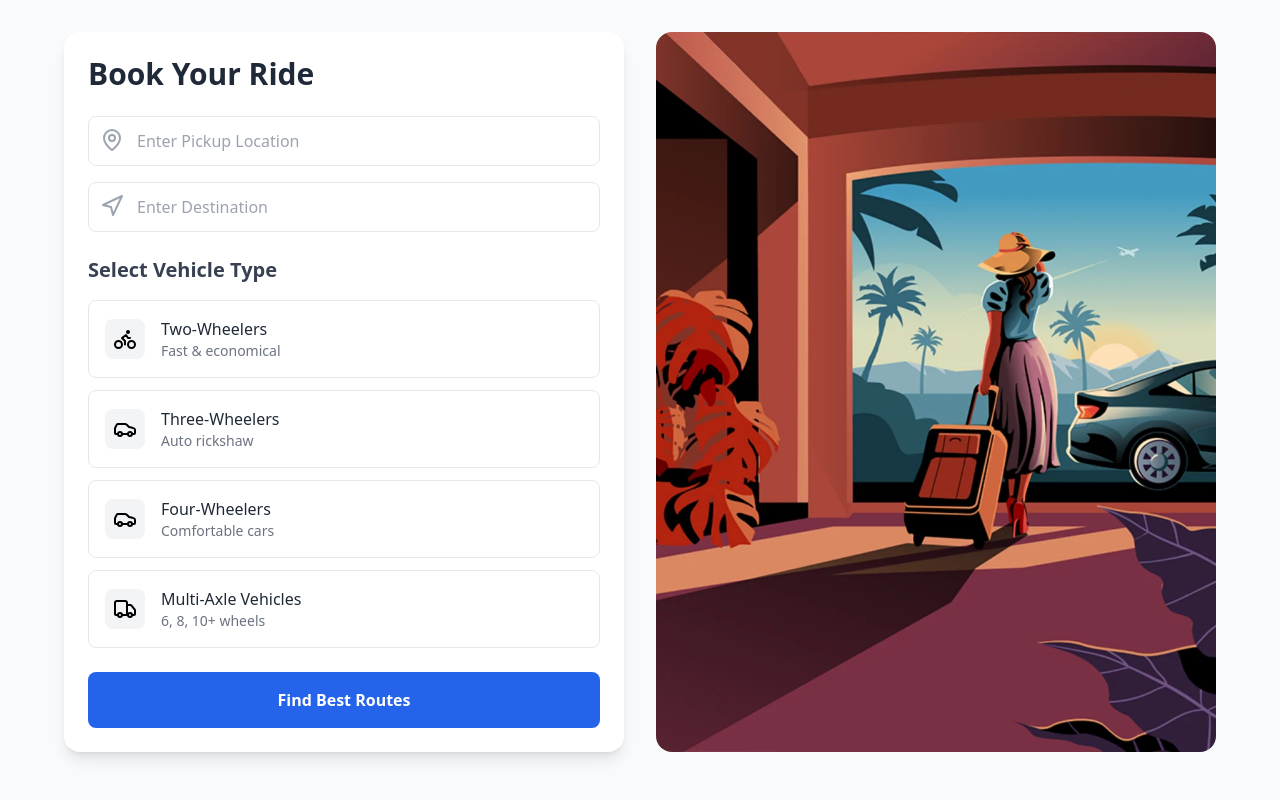
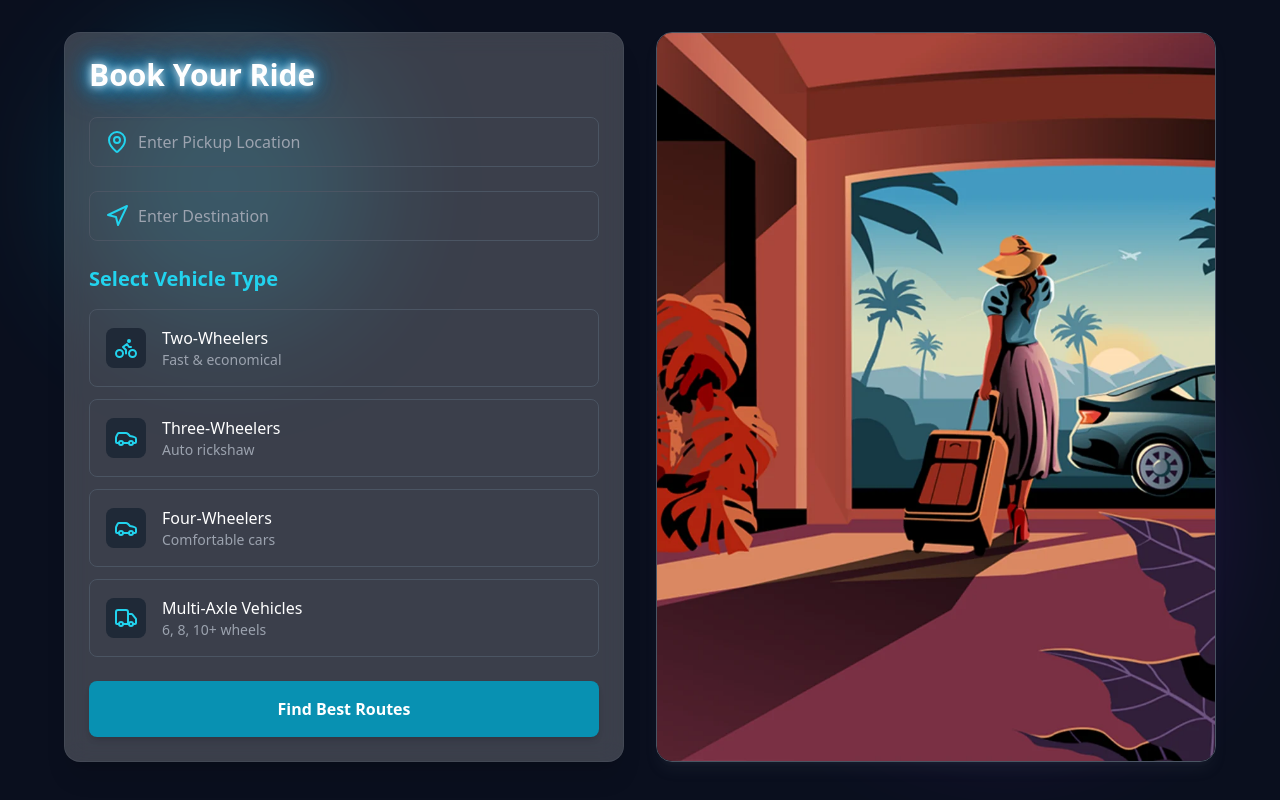
Before and after one commit to PritBlitz/Optimizing_Urban_Mobility, a Next.js app: page /booking in a window 1280 px wide. Built offline with nearby package versions, Linux system fonts and the light colour scheme; a web font is replaced by a local one.

Commit message:
Added UI

```diff
--- a/components/main/BookingPage.tsx
+++ b/components/main/BookingPage.tsx
@@ -1,67 +1,72 @@
 "use client";
 
-import React, { useState } from 'react';
-import { MapPin, Navigation, Bike, Car, Truck, Bus } from 'lucide-react';
-import Link from 'next/link';
+import React, { useState } from "react";
+import { MapPin, Navigation, Bike, Car, Truck } from "lucide-react";
+import Link from "next/link";
 
 const BookingPage = () => {
-  const [selectedVehicle, setSelectedVehicle] = useState('');
+  const [selectedVehicle, setSelectedVehicle] = useState("");
 
   const vehicles = [
-    { id: 'two-wheeler', name: 'Two-Wheelers', icon: <Bike className="w-6 h-6" />, description: 'Fast & economical' },
-    { id: 'three-wheeler', name: 'Three-Wheelers', icon: <Car className="w-6 h-6" />, description: 'Auto rickshaw' },
-    { id: 'four-wheeler', name: 'Four-Wheelers', icon: <Car className="w-6 h-6" />, description: 'Comfortable cars' },
-    { id: 'multi-axle', name: 'Multi-Axle Vehicles', icon: <Truck className="w-6 h-6" />, description: '6, 8, 10+ wheels' },
+    { id: "two-wheeler", name: "Two-Wheelers", icon: <Bike className="w-6 h-6 text-cyan-400" />, description: "Fast & economical" },
+    { id: "three-wheeler", name: "Three-Wheelers", icon: <Car className="w-6 h-6 text-cyan-400" />, description: "Auto rickshaw" },
+    { id: "four-wheeler", name: "Four-Wheelers", icon: <Car className="w-6 h-6 text-cyan-400" />, description: "Comfortable cars" },
+    { id: "multi-axle", name: "Multi-Axle Vehicles", icon: <Truck className="w-6 h-6 text-cyan-400" />, description: "6, 8, 10+ wheels" },
   ];
 
   return (
-    <div className="min-h-screen bg-gray-50 p-8">
-      <div className="max-w-6xl mx-auto grid grid-cols-1 md:grid-cols-2 gap-8">
+    <div className="min-h-screen bg-[#0a0f1e] p-8 relative overflow-hidden">
+      {/* Floating Glow Effect */}
+      <div className="absolute inset-0 pointer-events-none">
+        <div className="absolute w-72 h-72 bg-cyan-500 opacity-20 blur-3xl top-10 left-20 rounded-full"></div>
+        <div className="absolute w-96 h-96 bg-purple-600 opacity-20 blur-3xl bottom-20 right-20 rounded-full"></div>
+      </div>
+
+      <div className="max-w-6xl mx-auto grid grid-cols-1 md:grid-cols-2 gap-8 relative z-10">
         {/* Left Section */}
-        <div className="bg-white rounded-2xl shadow-lg p-6 space-y-6">
-          <h1 className="text-3xl font-bold text-gray-800">Book Your Ride</h1>
+        <div className="bg-opacity-20 bg-white backdrop-blur-md rounded-2xl shadow-xl p-6 space-y-6 border border-gray-500/20">
+          <h1 className="text-3xl font-bold text-white neon-glow">Book Your Ride</h1>
 
           {/* Location Inputs */}
-          <div className="space-y-4">
-            <div className="relative">
-              <MapPin className="absolute left-3 top-3 text-gray-400" />
+          <div className="space-y-6">
+  <div className="relative group">
+    <MapPin className="absolute left-4 top-1/2 -translate-y-1/2 text-cyan-400 transition-all duration-300 group-focus-within:scale-110" />
     <input
       type="text"
       placeholder="Enter Pickup Location"
-                className="w-full pl-12 pr-4 py-3 border border-gray-200 rounded-lg focus:ring-2 focus:ring-blue-500 focus:border-transparent"
+      className="w-full pl-12 pr-4 py-3 bg-transparent border border-gray-600 rounded-lg text-white transition-all duration-300 ease-in-out focus:ring-2 focus:ring-cyan-500 focus:border-cyan-400 focus:shadow-lg focus:shadow-cyan-500/30 group-hover:border-cyan-300 group-hover:shadow-md group-hover:shadow-cyan-500/20"
     />
   </div>
 
-            <div className="relative">
-              <Navigation className="absolute left-3 top-3 text-gray-400" />
+  <div className="relative group">
+    <Navigation className="absolute left-4 top-1/2 -translate-y-1/2 text-cyan-400 transition-all duration-300 group-focus-within:scale-110" />
     <input
       type="text"
       placeholder="Enter Destination"
-                className="w-full pl-12 pr-4 py-3 border border-gray-200 rounded-lg focus:ring-2 focus:ring-blue-500 focus:border-transparent"
+      className="w-full pl-12 pr-4 py-3 bg-transparent border border-gray-600 rounded-lg text-white transition-all duration-300 ease-in-out focus:ring-2 focus:ring-cyan-500 focus:border-cyan-400 focus:shadow-lg focus:shadow-cyan-500/30 group-hover:border-cyan-300 group-hover:shadow-md group-hover:shadow-cyan-500/20"
     />
   </div>
 </div>
 
+
           {/* Vehicle Selection */}
           <div className="space-y-4">
-            <h2 className="text-xl font-semibold text-gray-700">Select Vehicle Type</h2>
+            <h2 className="text-xl font-semibold text-cyan-400">Select Vehicle Type</h2>
             <div className="grid grid-cols-1 gap-3">
               {vehicles.map((vehicle) => (
                 <button
                   key={vehicle.id}
                   onClick={() => setSelectedVehicle(vehicle.id)}
-                  className={`flex items-center p-4 border rounded-lg transition-all ${
+                  className={`flex items-center p-4 border border-gray-600 rounded-lg transition-all ${
                     selectedVehicle === vehicle.id
-                      ? 'border-blue-500 bg-blue-50'
-                      : 'border-gray-200 hover:border-blue-200 hover:bg-gray-50'
+                      ? "border-cyan-500 bg-cyan-900/20 shadow-lg shadow-cyan-500/20"
+                      : "hover:border-cyan-400 hover:bg-cyan-900/10"
                   }`}
                 >
-                  <div className="bg-gray-100 p-2 rounded-lg">
-                    {vehicle.icon}
-                  </div>
+                  <div className="bg-gray-800 p-2 rounded-lg">{vehicle.icon}</div>
                   <div className="ml-4 text-left">
-                    <div className="font-medium text-gray-800">{vehicle.name}</div>
-                    <div className="text-sm text-gray-500">{vehicle.description}</div>
+                    <div className="font-medium text-white">{vehicle.name}</div>
+                    <div className="text-sm text-gray-400">{vehicle.description}</div>
                   </div>
                 </button>
               ))}
@@ -69,21 +74,18 @@ const BookingPage = () => {
           </div>
 
           {/* Book Now Button */}
-
-          <Link href="/pre" className="w-full bg-blue-600 text-white py-4 rounded-lg font-semibold hover:bg-blue-700 transition-colors block text-center">
+          <Link
+            href="/pre"
+            className="w-full bg-cyan-600 text-white py-4 rounded-lg font-semibold hover:bg-cyan-500 transition-all block text-center shadow-md hover:shadow-cyan-400/50"
+          >
             Find Best Routes
           </Link>
-
         </div>
 
         {/* Right Section - Image */}
         <div className="hidden md:block">
-          <div className="h-full w-full rounded-2xl overflow-hidden">
-            <img
-              src="travel.webp"
-              alt="Transportation"
-              className="w-full h-full object-cover"
-            />
+          <div className="h-full w-full rounded-2xl overflow-hidden border border-gray-600 shadow-lg shadow-gray-500/10">
+            <img src="travel.webp" alt="Transportation" className="w-full h-full object-cover" />
           </div>
         </div>
       </div>
--- a/components/sub/HeroContent.tsx
+++ b/components/sub/HeroContent.tsx
@@ -24,7 +24,7 @@ const HeroContent = () => {
         >
           <SparklesIcon className="text-[#b49bff] mr-[10px] h-5 w-5" />
           <h1 className="Welcome-text text-[13px]">
-            Best Route for for way
+           Advanced-AI Based Route
           </h1>
         </motion.div>
 
--- a/components/sub/ProjectCard.tsx
+++ b/components/sub/ProjectCard.tsx
@@ -18,10 +18,14 @@ const ProjectCard = ({ src, title, description }: Props) => {
         className="w-full object-contain"
       />
 
-      <div className="relative p-4">
-        <h1 className="text-2xl font-semibold text-white">{title}</h1>
-        <p className="mt-2 text-gray-300">{description}</p>
-      </div>
+<div className="relative p-4">
+  <h1 className="text-2xl font-semibold bg-gradient-to-r from-blue-500 to-purple-600 text-transparent bg-clip-text">
+    {title}
+  </h1>
+  <p className="mt-2 text-white">{description}</p>
+</div>
+
+
     </div>
   );
 };
--- a/styles/globals.css
+++ b/styles/globals.css
@@ -69,3 +69,14 @@
 html {
   scroll-behavior: smooth;
 }
+
+@keyframes neonGlow {
+  0% { text-shadow: 0 0 8px #fff, 0 0 16px #0ea5e9, 0 0 24px #0284c7, 0 0 32px #0369a1; }
+  50% { text-shadow: 0 0 12px #fff, 0 0 20px #38bdf8, 0 0 28px #0ea5e9, 0 0 36px #0284c7; }
+  100% { text-shadow: 0 0 8px #fff, 0 0 16px #0ea5e9, 0 0 24px #0284c7, 0 0 32px #0369a1; }
+}
+
+.neon-glow {
+  animation: neonGlow 3s infinite alternate ease-in-out;
+  -webkit-animation: neonGlow 3s infinite alternate ease-in-out;
+}
```
Also changed, not shown: components/main/RoutePredictionPage.tsx (+77 -34 lines), 1 other file (tests, documents, lock files or other folders). Lines whose indentation alone changed are shown as unchanged.
